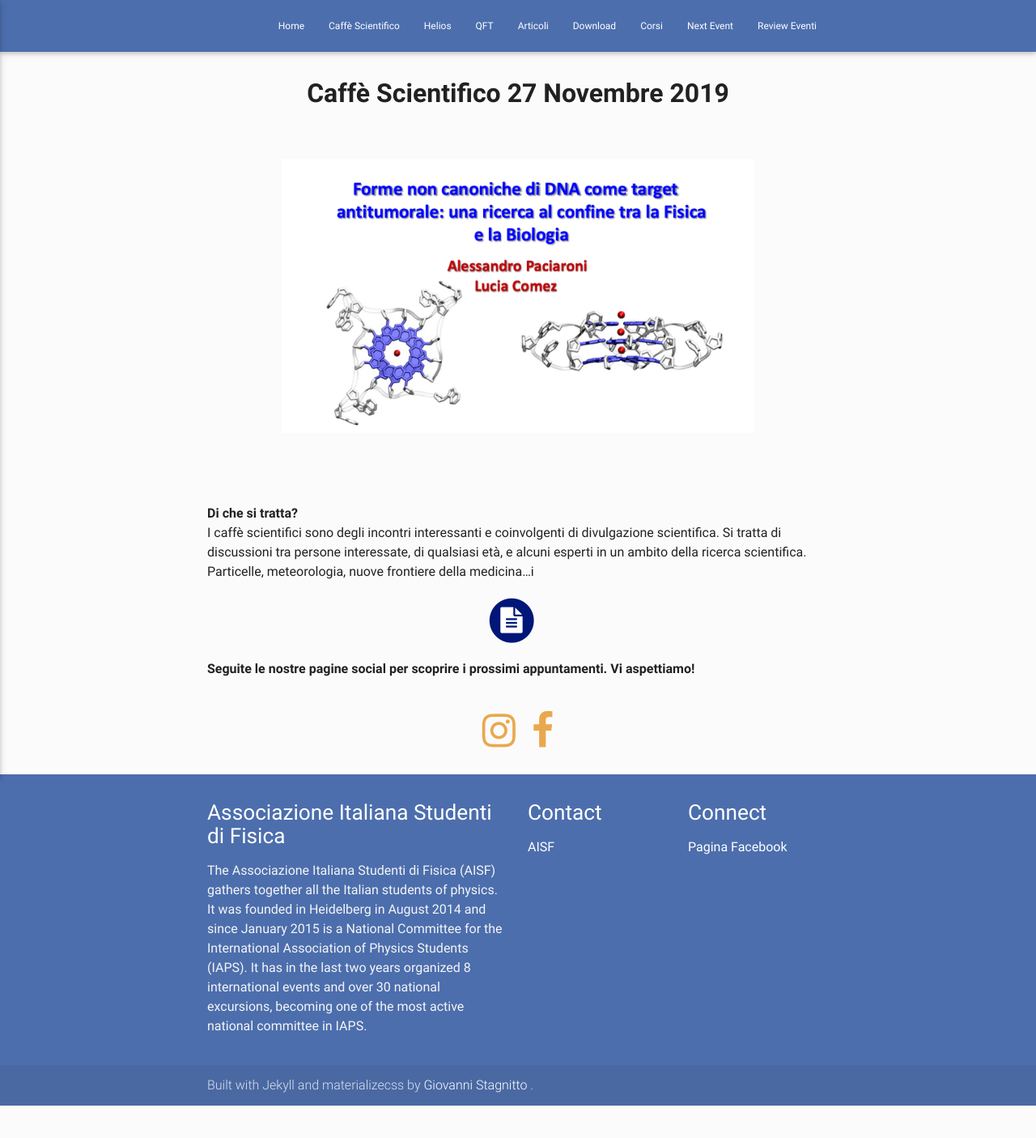
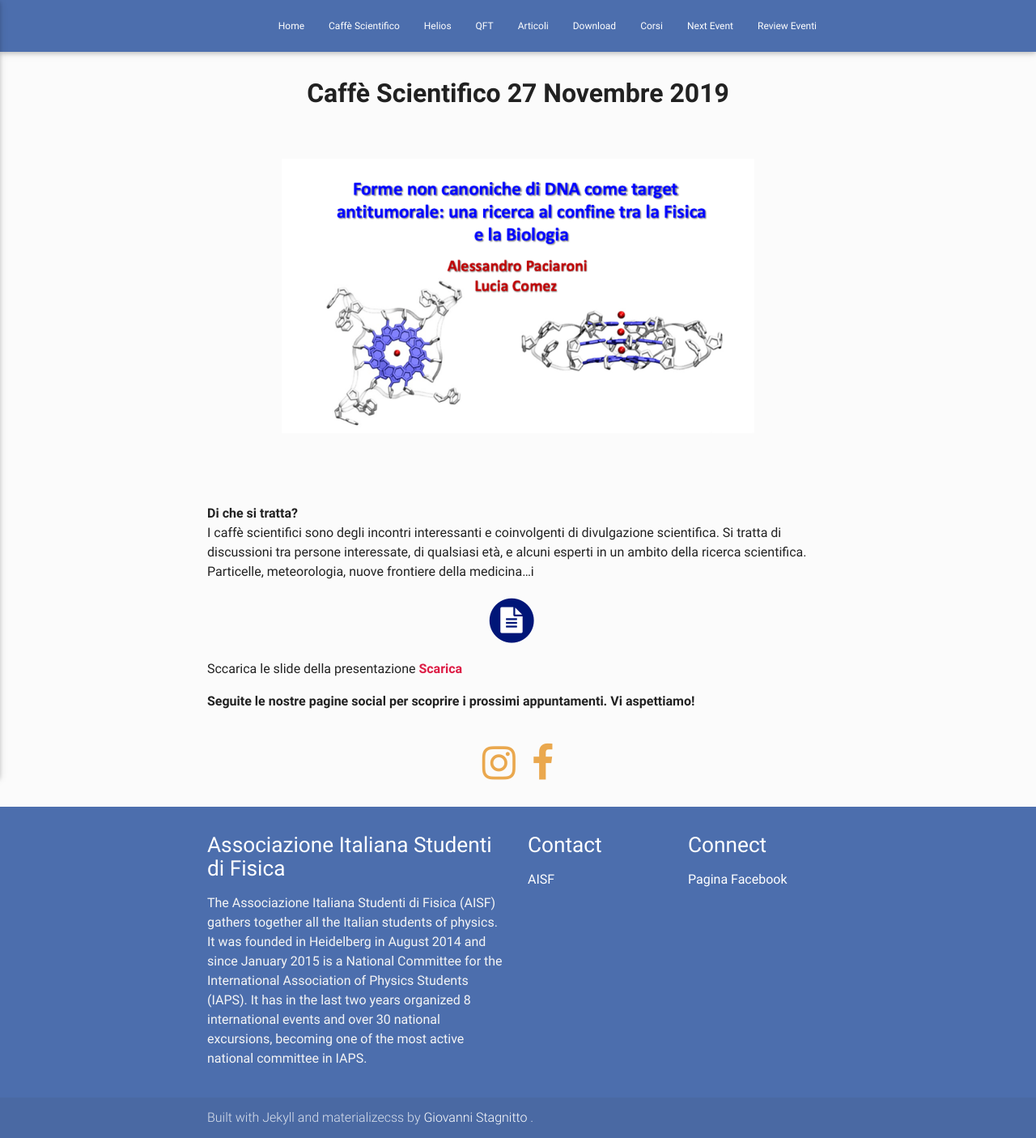
Before and after one commit to ai-sf/aisf_perugia, a Jekyll site: the page built from ReviewEventi.md, in a window 1280 px wide. Shown: the whole page at 81% size. Built offline with Jekyll 4.4.1, drawn with Linux system fonts in a browser that asks for light colours; nearby versions of some CDN libraries; before the commit the page ends 1365 px from its top, so only the background shows below that.

Commit message:
Update ReviewEventi.md

```diff
--- a/ReviewEventi.md
+++ b/ReviewEventi.md
@@ -35,6 +35,9 @@ Si tratta di discussioni tra persone interessate, di qualsiasi età, e alcuni es
   </a>
 </span></center>
 
+Sccarica le slide della presentazione
+<a href="/perugia/imageHelios/Helios2.pdf"> <b>Scarica</b> </a>
+
 
 <b>Seguite le nostre pagine social per scoprire i prossimi appuntamenti.
 Vi aspettiamo!</b><br><br>
```
